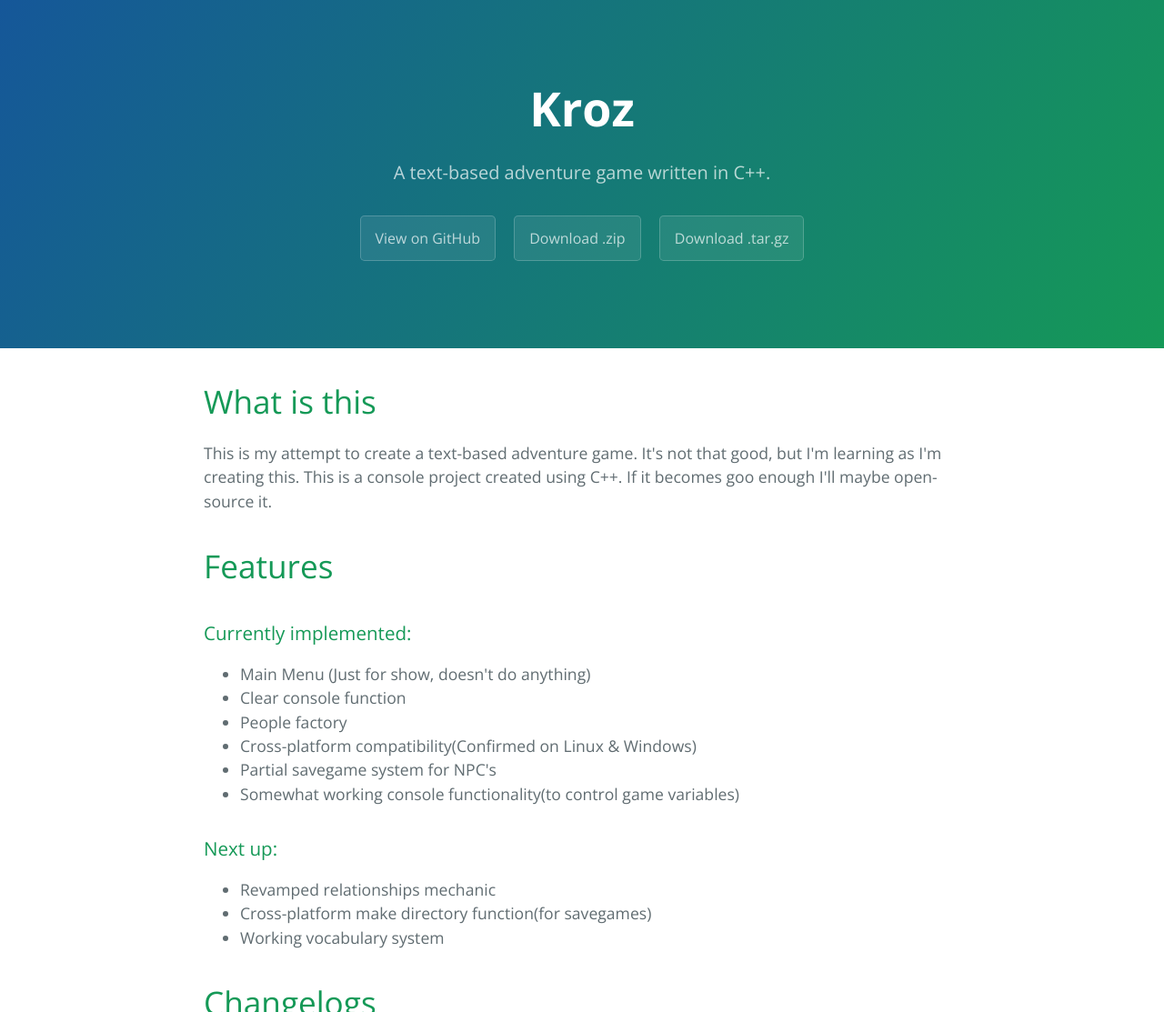
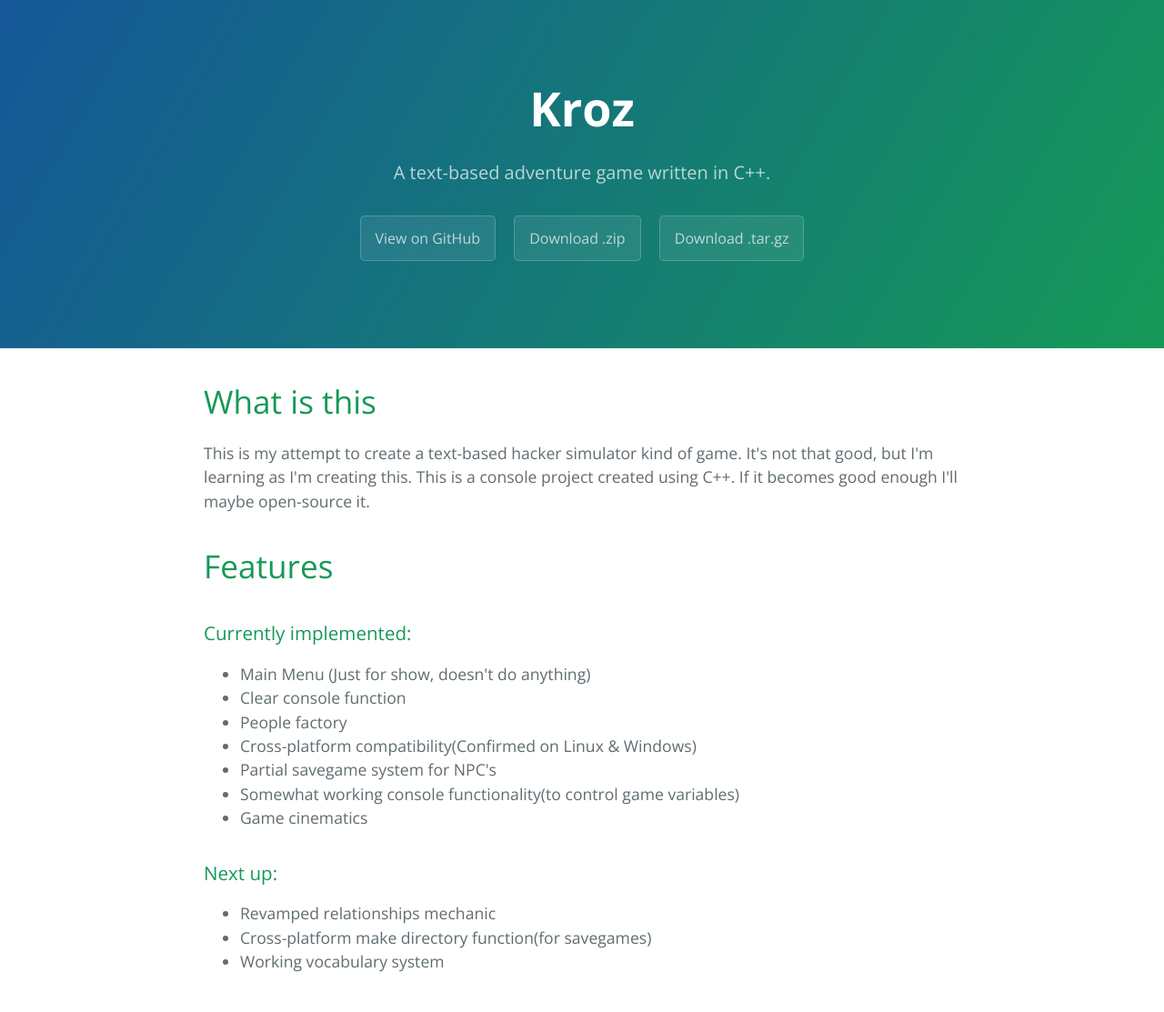
Before and after one commit to LumpBloom7/Kroz, a plain HTML site: page index.html in a window 1280 px wide. Shown: the top 1113 px of the page at 91% size. Drawn offline with nearby package versions, Linux system fonts and the light colour scheme.

Commit message:
Updated changelogs and spelling errors

```diff
--- a/index.html
+++ b/index.html
@@ -21,8 +21,8 @@
       <h1>
 <a id="what-is-this" class="anchor" href="#what-is-this" aria-hidden="true"><span aria-hidden="true" class="octicon octicon-link"></span></a>What is this</h1>
 
-<p>This is my attempt to create a text-based adventure game. It's not that good, but I'm learning as I'm creating this.
-This is a console project created using C++. If it becomes goo enough I'll maybe open-source it.  </p>
+<p>This is my attempt to create a text-based hacker simulator kind of game. It's not that good, but I'm learning as I'm creating this.
+This is a console project created using C++. If it becomes good enough I'll maybe open-source it.  </p>
 
 <h1>
 <a id="features" class="anchor" href="#features" aria-hidden="true"><span aria-hidden="true" class="octicon octicon-link"></span></a>Features</h1>
@@ -36,8 +36,8 @@ This is a console project created using C++. If it becomes goo enough I'll maybe
 <li>People factory</li>
 <li>Cross-platform compatibility(Confirmed on Linux &amp; Windows)</li>
 <li>Partial savegame system for NPC's</li>
-<li>Somewhat working console functionality(to control game variables)<br>
-</li>
+<li>Somewhat working console functionality(to control game variables)</li>
+<li>Game cinematics</li>
 </ul>
 
 <h3>
```
